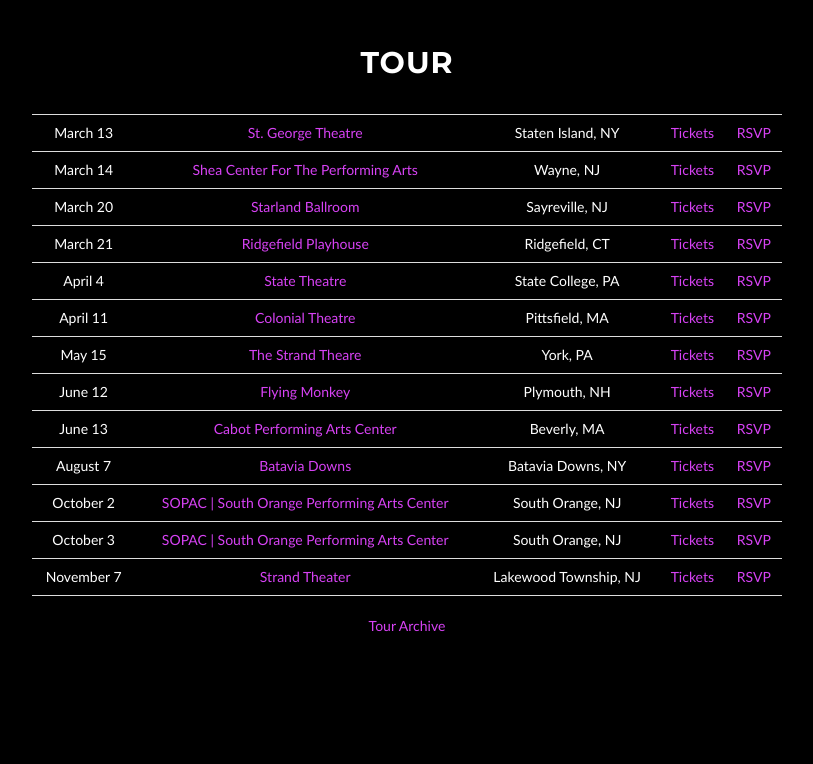
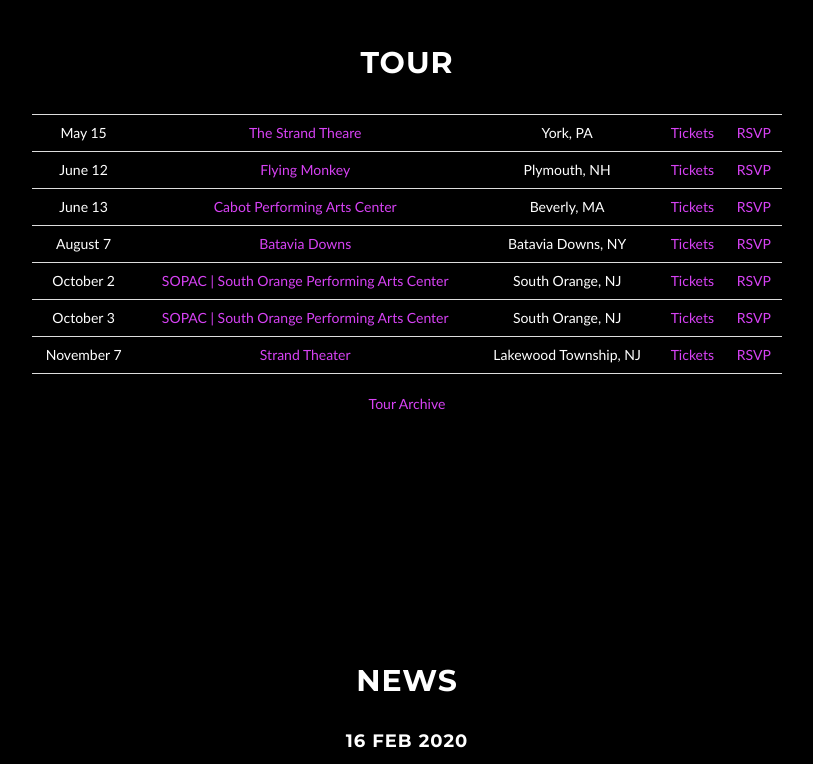
Before and after one commit to machineweb/machineweb.github.io, a Jekyll site: the page built from index.html, in a window 1280 px wide and 900 px high, scrolled down 768 px, cut to the strip 136-900 px from the top of the window. Shown: the whole strip, without its empty margins (233-1046 px from the left). Built offline with Jekyll 4.4.1, drawn with Linux system fonts in a browser that asks for light colours; comment, search, counter and statistics services are not loaded.

Commit message:
Updated tour

```diff
--- a/_data/tour.yml
+++ b/_data/tour.yml
@@ -4050,21 +4050,7 @@
     rsvp-url: "https://www.facebook.com/events/660209014490499/"
     order: "1572494400000"
 
-  - date: "March 14 2020"
-    venue: "Shea Center For The Performing Arts"
-    venue-url: ""
-    location: "Wayne, NJ"
-    tickets-url: "https://tickets.wpunj.edu/TheatreManager/1/login?event=1334"
-    rsvp-url: "https://www.facebook.com/events/1499184546887354/"
-    order: "1584158400000"
-
-  - date: "March 13 2020"
-    venue: "St. George Theatre"
-    venue-url: "https://stgeorgetheatre.com/the-machine-performs-pink-floyd/"
-    location: "Staten Island, NY"
-    tickets-url: "https://www1.ticketmaster.com/event/00005730AB844849"
-    rsvp-url: "https://www.facebook.com/events/1389030457916624/"
-    order: "1584072000000"
+
 
   - date: "December 26 2019"
     venue: "Sony Hall"
@@ -4154,38 +4140,6 @@
     rsvp-url: "https://www.facebook.com/events/594255431342482/"
     order: "1583560800000"
 
-  - date: "March 20 2020"
-    venue: "Starland Ballroom"
-    venue-url: "http://www.starlandballroom.com"
-    location: "Sayreville, NJ"
-    tickets-url: "https://www.axs.com/events/390046/the-machine-performs-pink-floyd-tickets?cid=aff_fb-oea-official-101240&fbclid=IwAR0kSFlu9hGsT4nS2MO5vUSHSlZTPb3CLJuxEw6alcuyALUjkvB1nGvnicU"
-    rsvp-url: "https://www.facebook.com/events/2309020046055391/"
-    order: "1584680400000"
-
-  - date: "March 21 2020"
-    venue: "Ridgefield Playhouse"
-    venue-url: "http://www.ridgefieldplayhouse.org"
-    location: "Ridgefield, CT"
-    tickets-url: "https://ridgefieldplayhouse.org/event/the-machine/"
-    rsvp-url: "https://www.facebook.com/events/2218008628300171/"
-    order: "1584766800000"
-
-  - date: "April 4 2020"
-    venue: "State Theatre "
-    venue-url: "www.thestatetheatre.org"
-    location: "State College, PA "
-    tickets-url: "https://ci.ovationtix.com/34634/performance/10512785?fbclid=IwAR0F1Qq_EeSrGwpkJS3vSdA0vqLhwYQIuNPWos2Fz8iHy_er7tP9_pDiqpw"
-    rsvp-url: "https://www.facebook.com/events/644541402985574/"
-    order: "1585976400000"
-
-  - date: "April 11 2020"
-    venue: "Colonial Theatre"
-    venue-url: "http://www.thecolonialtheatre.org"
-    location: "Pittsfield, MA"
-    tickets-url: "https://www.berkshiretheatregroup.org/event/the-machine-performs-pink-floyd/?fbclid=IwAR0B0m1LoL9z7hPYtVYPXbAoUlVU06w1PdxIA5pLJ1igHKkyfFAobegHkrA"
-    rsvp-url: "https://www.facebook.com/events/1854401554695851/"
-    order: "1586581200000"
-
   - date: "May 15 2020"
     venue: "The Strand Theare "
     venue-url: "http://appellcenter.org"
```
